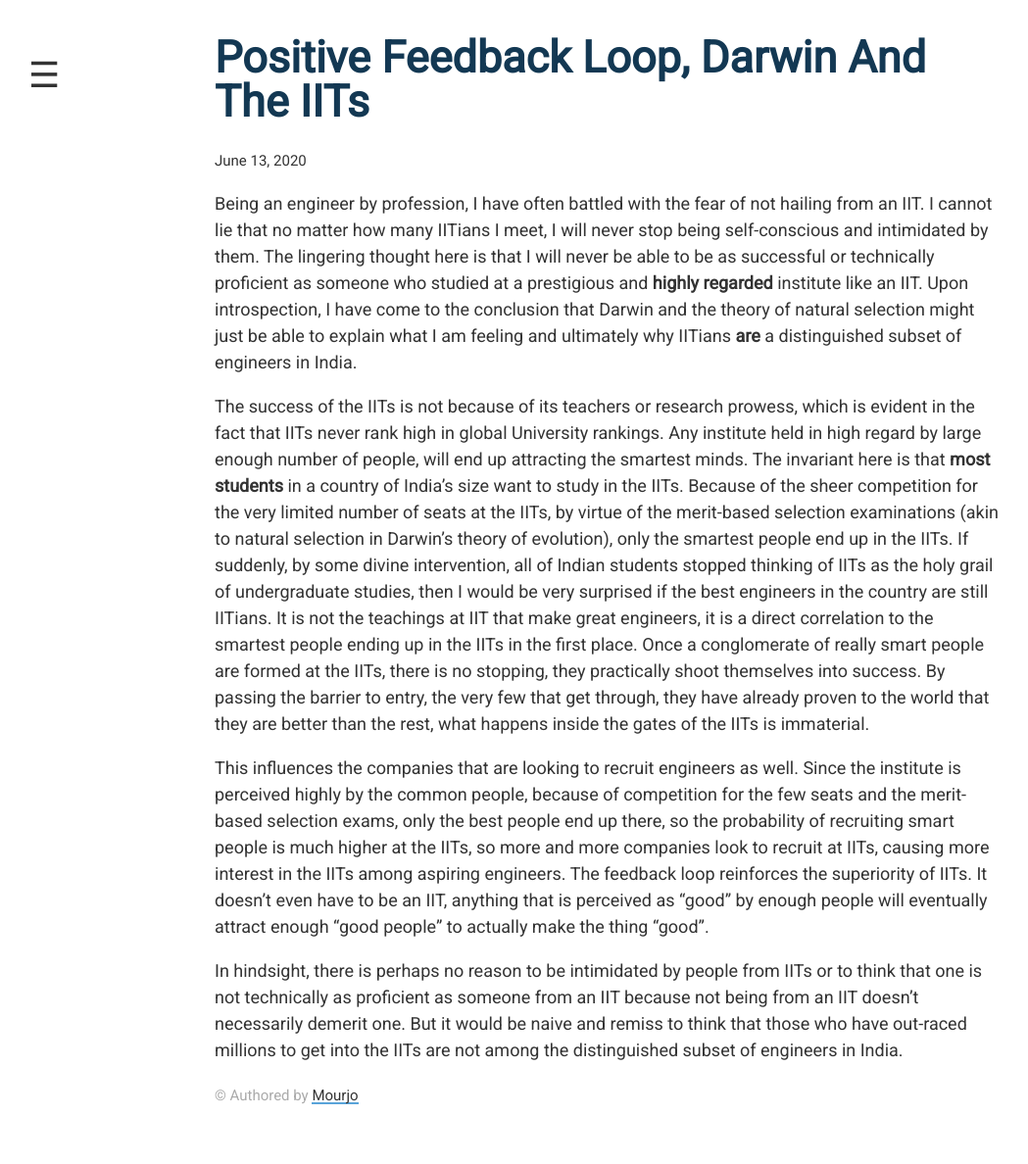
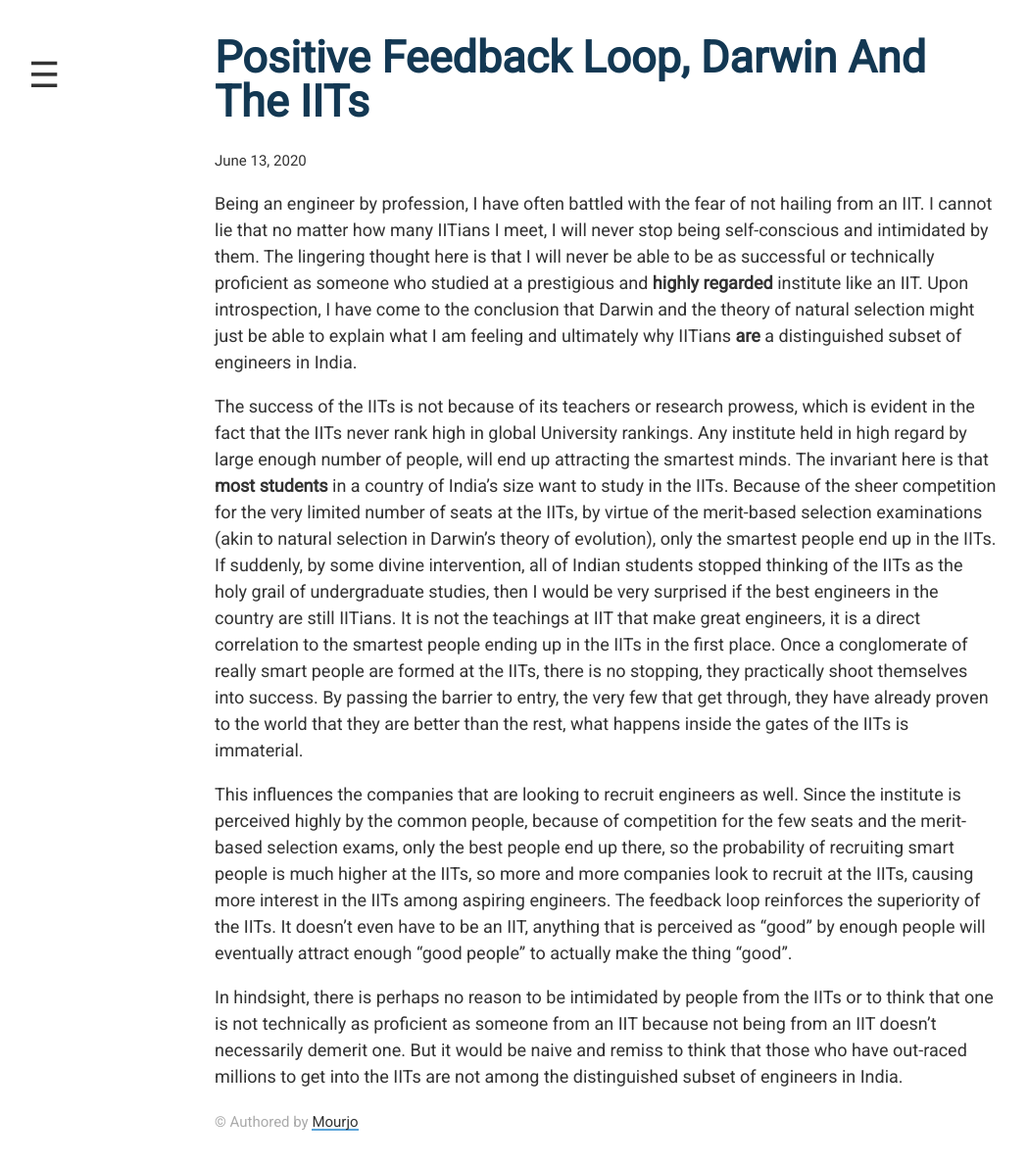
Before and after one commit to mourjo/blog, a Jekyll site: the page built from _posts/2020-06-13-positive-feedback-loop-darwin-and-the-iits.md, in a window 1280 px wide. Shown: the whole page at 98% size, without its empty margins (21-1070 px from the left). Built offline with Jekyll 4.4.1, drawn with Linux system fonts in a browser that asks for light colours; before the commit the page ends 1161 px from its top, so only the background shows below that.

Commit message:
Typo fixes

```diff
--- a/_posts/2020-06-13-positive-feedback-loop-darwin-and-the-iits.md
+++ b/_posts/2020-06-13-positive-feedback-loop-darwin-and-the-iits.md
@@ -7,8 +7,8 @@ category: tech
 
 Being an engineer by profession, I have often battled with the fear of not hailing from an IIT. I cannot lie that no matter how many IITians I meet, I will never stop being self-conscious and intimidated by them. The lingering thought here is that I will never be able to be as successful or technically proficient as someone who studied at a prestigious and **highly regarded** institute like an IIT. Upon introspection, I have come to the conclusion that Darwin and the theory of natural selection might just be able to explain what I am feeling and ultimately why IITians **are** a distinguished subset of engineers in India.
 
-The success of the IITs is not because of its teachers or research prowess, which is evident in the fact that IITs never rank high in global University rankings. Any institute held in high regard by large enough number of people, will end up attracting the smartest minds. The invariant here is that **most students** in a country of India's size want to study in the IITs. Because of the sheer competition for the very limited number of seats at the IITs, by virtue of the merit-based selection examinations (akin to natural selection in Darwin's theory of evolution), only the smartest people end up in the IITs. If suddenly, by some divine intervention, all of Indian students stopped thinking of IITs as the holy grail of undergraduate studies, then I would be very surprised if the best engineers in the country are still IITians. It is not the teachings at IIT that make great engineers, it is a direct correlation to the smartest people ending up in the IITs in the first place. Once a conglomerate of really smart people are formed at the IITs, there is no stopping, they practically shoot themselves into success. By passing the barrier to entry, the very few that get through, they have already proven to the world that they are better than the rest, what happens inside the gates of the IITs is immaterial.
+The success of the IITs is not because of its teachers or research prowess, which is evident in the fact that the IITs never rank high in global University rankings. Any institute held in high regard by large enough number of people, will end up attracting the smartest minds. The invariant here is that **most students** in a country of India's size want to study in the IITs. Because of the sheer competition for the very limited number of seats at the IITs, by virtue of the merit-based selection examinations (akin to natural selection in Darwin's theory of evolution), only the smartest people end up in the IITs. If suddenly, by some divine intervention, all of Indian students stopped thinking of the IITs as the holy grail of undergraduate studies, then I would be very surprised if the best engineers in the country are still IITians. It is not the teachings at IIT that make great engineers, it is a direct correlation to the smartest people ending up in the IITs in the first place. Once a conglomerate of really smart people are formed at the IITs, there is no stopping, they practically shoot themselves into success. By passing the barrier to entry, the very few that get through, they have already proven to the world that they are better than the rest, what happens inside the gates of the IITs is immaterial.
 
-This influences the companies that are looking to recruit engineers as well. Since the institute is perceived highly by the common people, because of competition for the few seats and the merit-based selection exams, only the best people end up there, so the probability of recruiting smart people is much higher at the IITs, so more and more companies look to recruit at IITs, causing more interest in the IITs among aspiring engineers. The feedback loop reinforces the superiority of IITs. It doesn't even have to be an IIT, anything that is perceived as "good" by enough people will eventually attract enough "good people" to actually make the thing "good".
+This influences the companies that are looking to recruit engineers as well. Since the institute is perceived highly by the common people, because of competition for the few seats and the merit-based selection exams, only the best people end up there, so the probability of recruiting smart people is much higher at the IITs, so more and more companies look to recruit at the IITs, causing more interest in the IITs among aspiring engineers. The feedback loop reinforces the superiority of the IITs. It doesn't even have to be an IIT, anything that is perceived as "good" by enough people will eventually attract enough "good people" to actually make the thing "good".
 
-In hindsight, there is perhaps no reason to be intimidated by people from IITs or to think that one is not technically as proficient as someone from an IIT because not being from an IIT doesn't necessarily demerit one. But it would be naive and remiss to think that those who have out-raced millions to get into the IITs are not among the distinguished subset of engineers in India.
+In hindsight, there is perhaps no reason to be intimidated by people from the IITs or to think that one is not technically as proficient as someone from an IIT because not being from an IIT doesn't necessarily demerit one. But it would be naive and remiss to think that those who have out-raced millions to get into the IITs are not among the distinguished subset of engineers in India.
```
